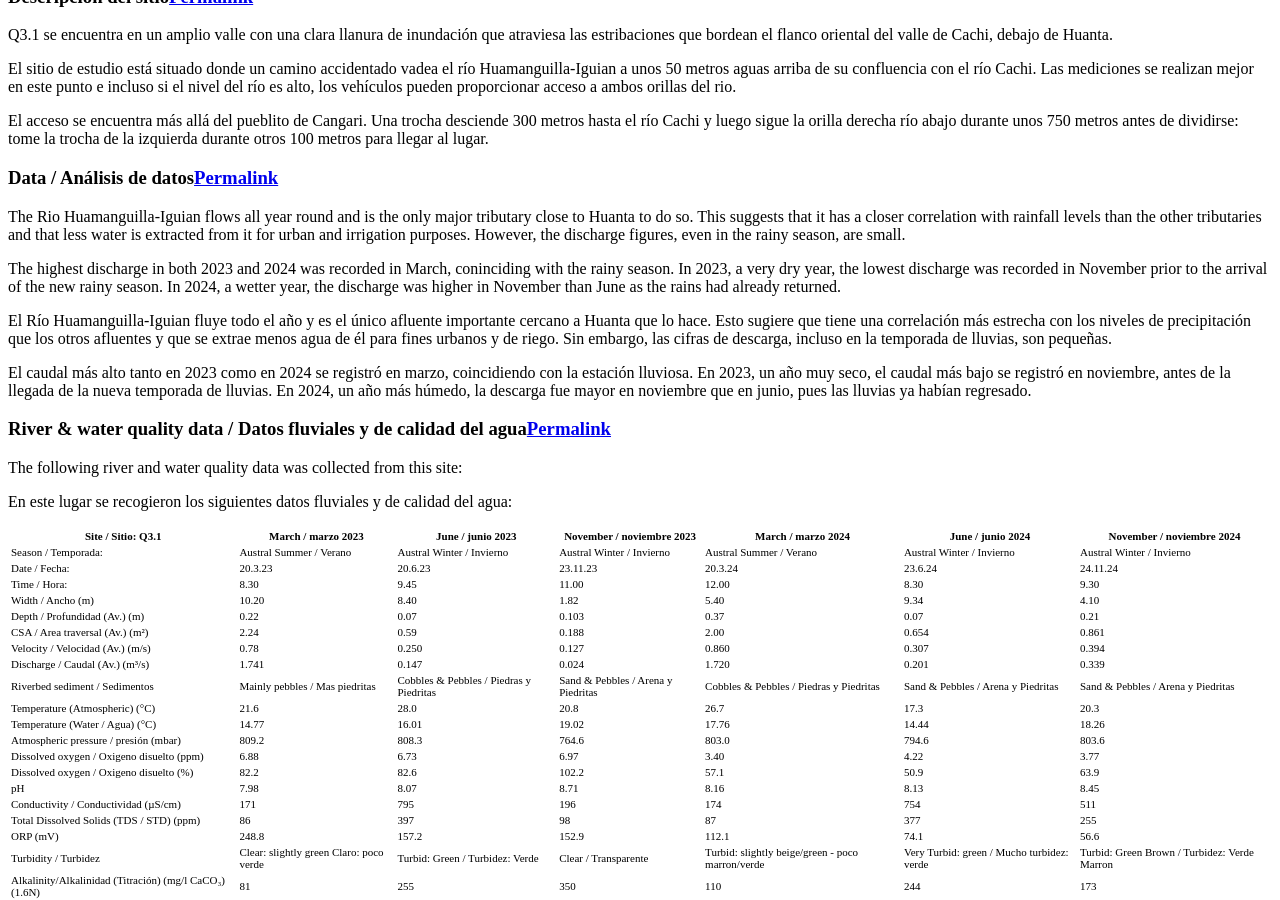
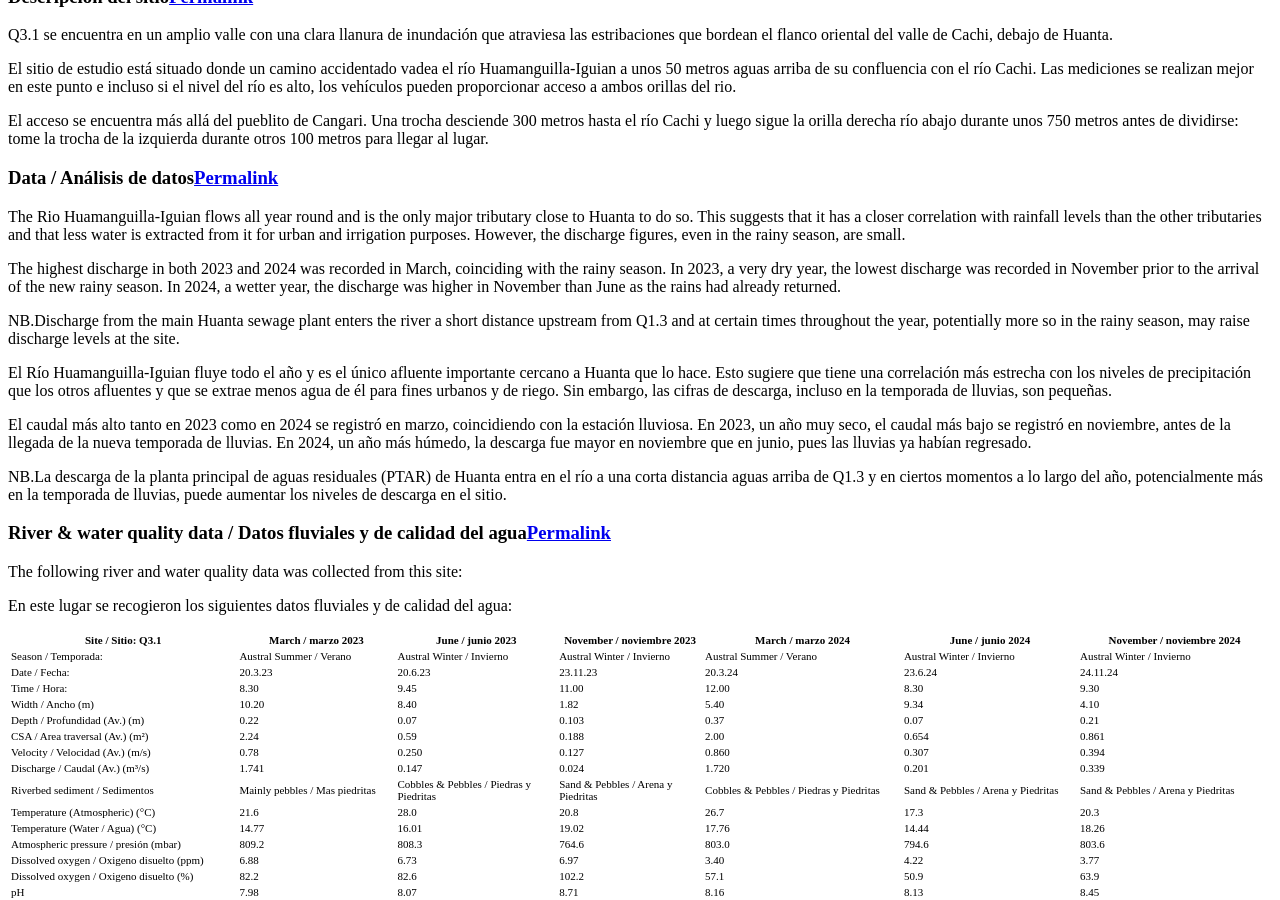
Before and after one commit to HVLepage/cavep-unah, a Jekyll site: the page built from _docs/site-network/Q3_1.md, in a window 1280 px wide and 900 px high, scrolled down 2761 px. Built offline with Jekyll 4.4.1, drawn with Linux system fonts in a browser that asks for light colours; comment, search, counter and statistics services are not loaded.

Commit message:
Update Q3_1.md

```diff
--- a/_docs/site-network/Q3_1.md
+++ b/_docs/site-network/Q3_1.md
@@ -53,12 +53,16 @@ El acceso se encuentra más allá del pueblito de Cangari. Una trocha desciende
 
 The Rio Huamanguilla-Iguian flows all year round and is the only major tributary close to Huanta to do so. This suggests that it has a closer correlation with rainfall levels than the other tributaries and that less water is extracted from it for urban and irrigation purposes. However, the discharge figures, even in the rainy season, are small.
 
-The highest discharge in both 2023 and 2024 was recorded in March, coninciding with the rainy season. In 2023, a very dry year, the lowest discharge was recorded in November prior to the arrival of the new rainy season. In 2024, a wetter year, the discharge was higher in November than June as the rains had already returned.
+The highest discharge in both 2023 and 2024 was recorded in March, coinciding with the rainy season. In 2023, a very dry year, the lowest discharge was recorded in November prior to the arrival of the new rainy season. In 2024, a wetter year, the discharge was higher in November than June as the rains had already returned.
+
+NB.Discharge from the main Huanta sewage plant enters the river a short distance upstream from Q1.3 and at certain times throughout the year, potentially more so in the rainy season, may raise discharge levels at the site.
 
 
 El Río Huamanguilla-Iguian fluye todo el año y es el único afluente importante cercano a Huanta que lo hace. Esto sugiere que tiene una correlación más estrecha con los niveles de precipitación que los otros afluentes y que se extrae menos agua de él para fines urbanos y de riego. Sin embargo, las cifras de descarga, incluso en la temporada de lluvias, son pequeñas.
 
 El caudal más alto tanto en 2023 como en 2024 se registró en marzo, coincidiendo con la estación lluviosa. En 2023, un año muy seco, el caudal más bajo se registró en noviembre, antes de la llegada de la nueva temporada de lluvias. En 2024, un año más húmedo, la descarga fue mayor en noviembre que en junio, pues las lluvias ya habían regresado.
+
+NB.La descarga de la planta principal de aguas residuales (PTAR) de Huanta entra en el río a una corta distancia aguas arriba de Q1.3 y en ciertos momentos a lo largo del año, potencialmente más en la temporada de lluvias, puede aumentar los niveles de descarga en el sitio.
 
 
 ### River & water quality data / Datos fluviales y de calidad del agua
```
